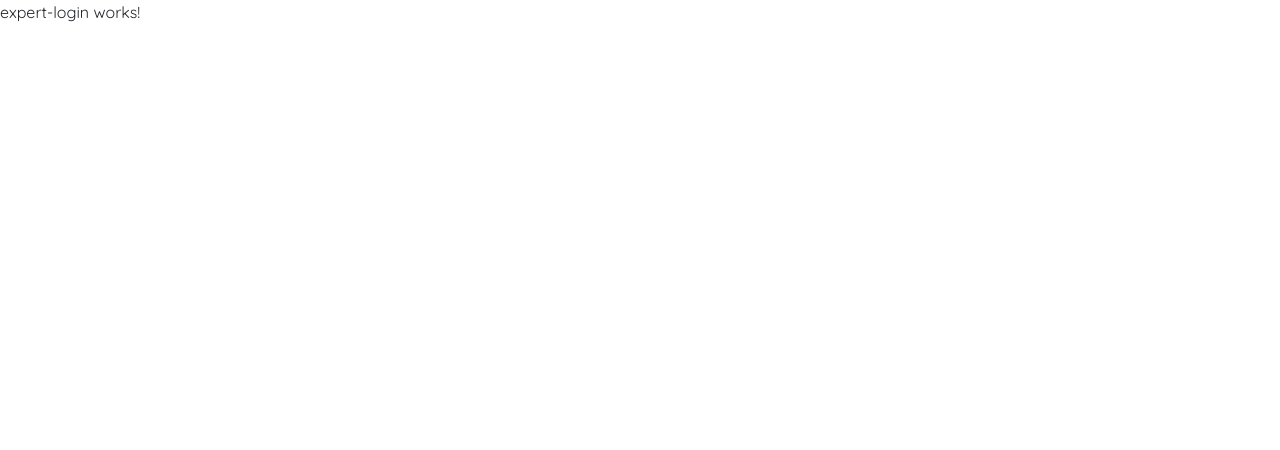
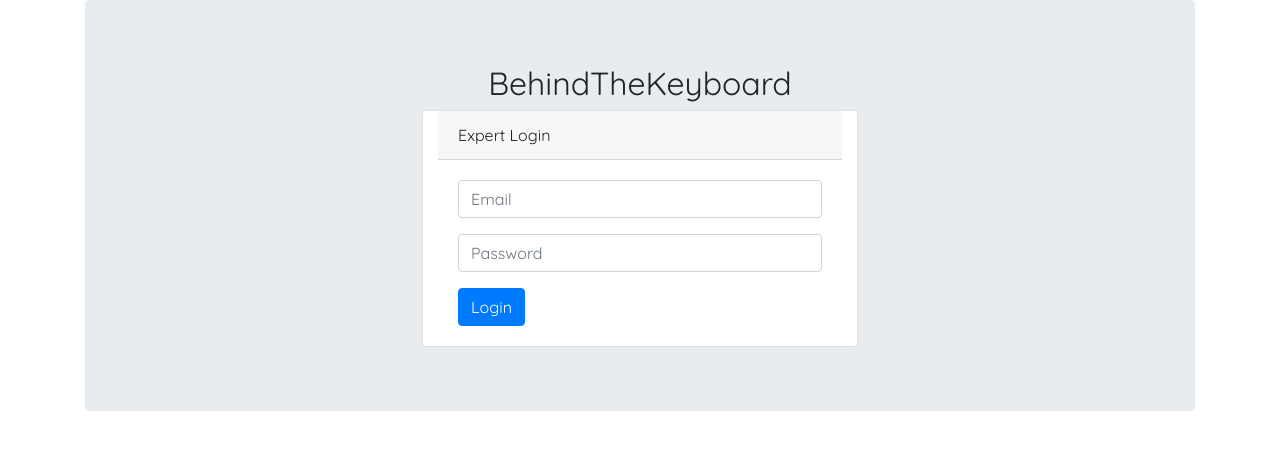
Before and after one commit to fredabisai/behind-the-keyboard, an Angular app: page /login/expert in a window 1280 px wide. Shown: the top 450 px of the page. Built offline with nearby package versions, Linux system fonts and the light colour scheme.

Commit message:
Expert Login interface

```diff
--- a/src/app/login/expert-login/expert-login.component.html
+++ b/src/app/login/expert-login/expert-login.component.html
@@ -1,3 +1,23 @@
-<p>
-  expert-login works!
-</p>
+<div class="container">
+    <div class="jumbotron">
+
+      <h2 style="text-align:center; ">BehindTheKeyboard</h2>
+
+      <div style="margin: auto;" class="col-md-5 card">
+        <div class="card-header">
+          Expert Login
+        </div>
+        <div class="card-body">
+          <form>
+            <div class="form-group">
+              <input class="form-control" placeholder="Email">
+            </div>
+            <div class="form-group">
+                <input type="password" class="form-control" placeholder="Password">
+            </div>
+            <button type="submit" class="btn btn-primary">Login</button>
+          </form>
+        </div>
+      </div>
+    </div>
+  </div>
```
